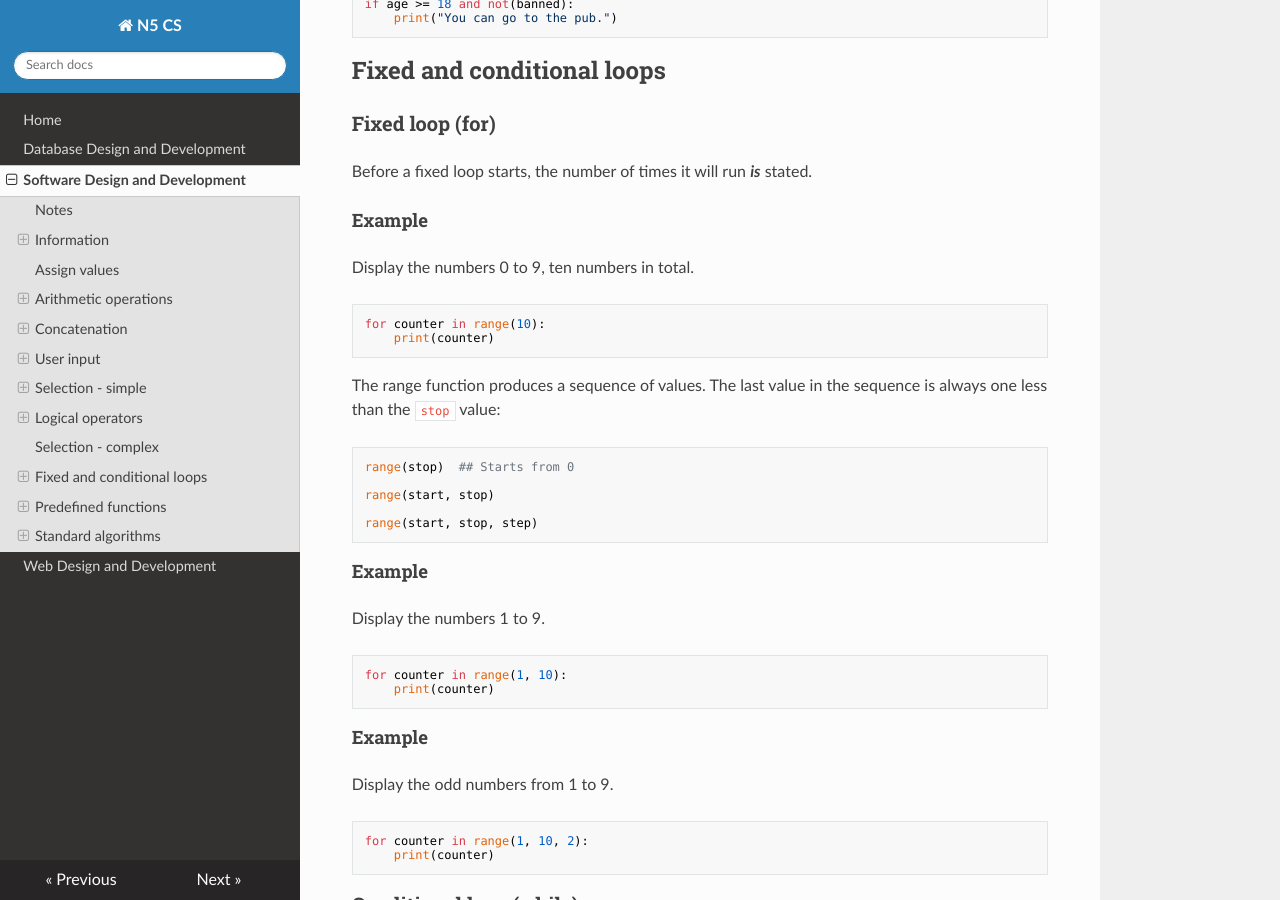
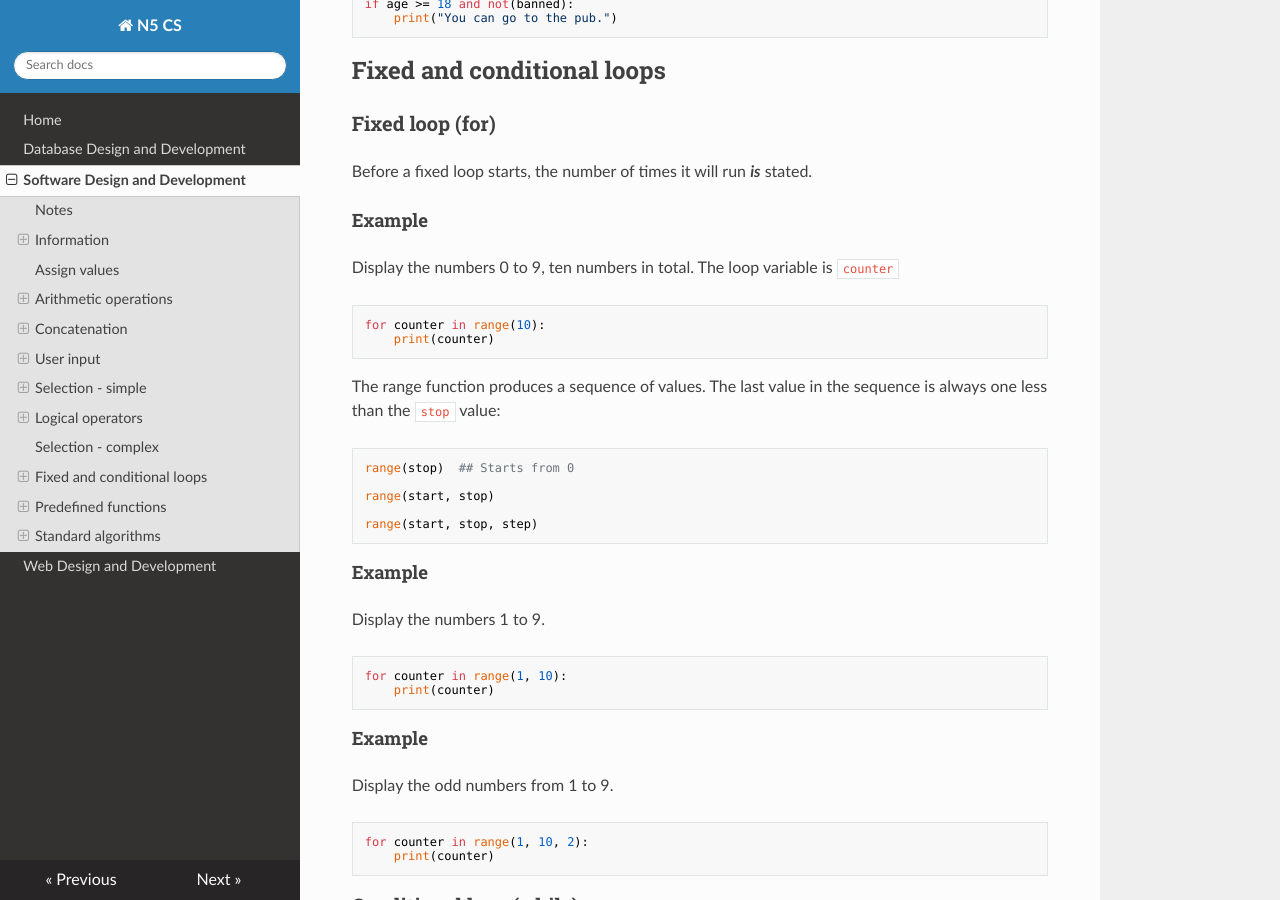
Before and after one commit to MrFriendCS/N5-CS, an MkDocs documentation site: the page built from docs/N5-CS-SDD.md, in a window 1280 px wide and 900 px high, scrolled down 7151 px. Built offline with MkDocs 1.6.1, drawn with Linux system fonts in a browser that asks for light colours; nearby versions of some CDN libraries; some of the changed lines change nothing that is shown.

Commit message:
docs/N5-CS-SDD.md updated from https://stackedit.io/

````diff
--- a/docs/N5-CS-SDD.md
+++ b/docs/N5-CS-SDD.md
@@ -369,7 +369,7 @@ Before a fixed loop starts, the number of times it will run ***is*** stated.
 
 #### Example
 
-Display the numbers 0 to 9, ten numbers in total.
+Display the numbers 0 to 9, ten numbers in total.  The loop variable is `counter`
 
 ``` python
 for counter in range(10):
@@ -608,7 +608,7 @@ for score in scores:
 
 A program can use more than one array, in the same way that a program can use multiple variables.
 <!--stackedit_data:
-eyJoaXN0b3J5IjpbNzYyNDAxOTgyLC0xNDk4NDYxMjQwLC03ND
-E5NDQ5MTcsLTIyOTM0ODIwMiwxOTY4NTg1Mjg4LDgxNDM5NDkx
-OV19
+eyJoaXN0b3J5IjpbMjcyNDcxMDc1LDc2MjQwMTk4MiwtMTQ5OD
+Q2MTI0MCwtNzQxOTQ0OTE3LC0yMjkzNDgyMDIsMTk2ODU4NTI4
+OCw4MTQzOTQ5MTldfQ==
 -->
````
